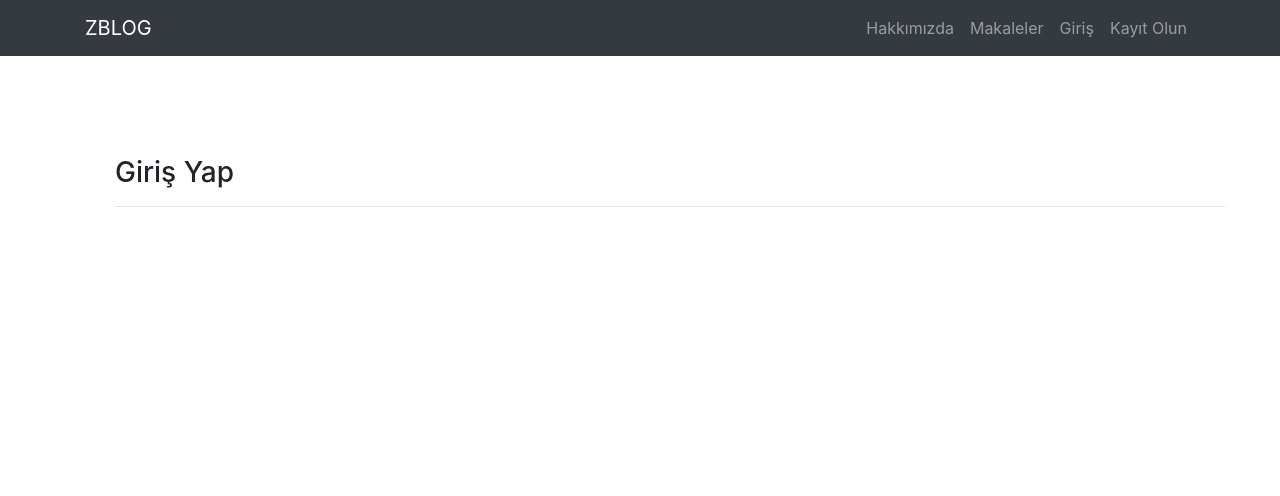
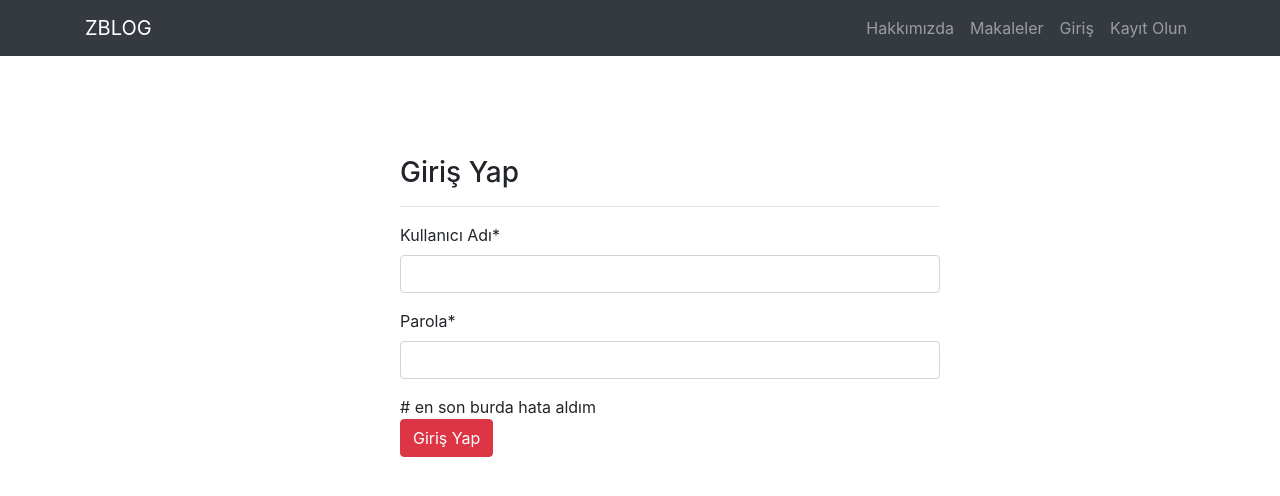
Before and after one commit to zeyn-zeze/Blog-Project-With-Django, a Django app: page /user/login/ in a window 1280 px wide. Shown: the top 496 px of the page. Run offline with Django 5.2, Linux system fonts and the light colour scheme; some libraries are stand-ins or nearby versions.

Commit message:
en son login.html 14.satırda hata aldım

```diff
--- a/blog/settings.py
+++ b/blog/settings.py
@@ -39,6 +39,7 @@ INSTALLED_APPS = [
     'django.contrib.staticfiles',
     "article",
     "user",
+    "crispy_forms",
 ]
 
 MIDDLEWARE = [
@@ -127,3 +128,5 @@ STATICFILES_DIRS = [
 # https://docs.djangoproject.com/en/5.0/ref/settings/#default-auto-field
 
 DEFAULT_AUTO_FIELD = 'django.db.models.BigAutoField'
+
+CRISPY_TEMPLATE_PACK = 'bootstrap5'
--- a/templates/layout.html
+++ b/templates/layout.html
@@ -9,6 +9,16 @@
 <body>
 
     {% include "includes/navbar.html" %}
+
+    {% if messages %}
+           <div class="messages">
+              {% for message in messages %}
+               <div{% if message.tags %} class="alert alert-{{ message.tags }}"{% endif %}>{{ message }}</div>
+               {% endfor %}
+           </div>
+    {% endif %}
+
+
      <div style="margin : 100px" class="container">
         {% block body%}
 
--- a/templates/login.html
+++ b/templates/login.html
@@ -1,7 +1,24 @@
 {% extends "layout.html" %}
 
 {% block body%}
-<h3>Giriş Yap</h3>
-<hr>
+
+{% load crispy_forms_tags %}
+
+<div class="row">
+    <div class="col-md-6 offset-md-3">
+        <h3>Giriş Yap</h3>
+         <hr>
+
+        <form method = "post">
+            {% csrf_token %}
+            {{form | crispy}} # en son burda hata aldım
+
+            <br>
+            <button type="submit" class="btn btn-danger">Giriş Yap</button>
+          </form>
+    </div>
+  </div>
+
+
 
 {% endblock body%}
--- a/user/forms.py
+++ b/user/forms.py
@@ -1,4 +1,13 @@
 from django import forms
+
+class LoginForm(forms.Form):
+    username = forms.CharField(label="Kullanıcı Adı")
+    password = forms.CharField(label= "Parola",widget=forms.PasswordInput)
+
+
+
+
+
 
 class RegisterForm(forms.Form):
     username = forms.CharField(max_length=50, label="Kullanıcı Adı")
@@ -11,6 +20,6 @@ class RegisterForm(forms.Form):
         confirm = cleaned_data.get("confirm")
 
         if password and confirm and password != confirm:
-            raise forms.ValidationError("Parolalar Eşleşmedi!")
+             raise forms.ValidationError("Parolalar Eşleşmedi!")
 
         return cleaned_data
--- a/user/views.py
+++ b/user/views.py
@@ -1,18 +1,61 @@
-from django.shortcuts import render
-from .forms import RegisterForm
-# Create your views here.
+from django.shortcuts import render, redirect
+from .forms import RegisterForm,LoginForm
+from django.contrib.auth.models import User
+from django.contrib import messages
+from django.contrib.auth import login,authenticate
+
 
 def register(request):
-    form = RegisterForm()
+    if request.method == "POST":
+        form = RegisterForm(request.POST)
+        if form.is_valid():
+            username = form.cleaned_data.get("username")
+            password = form.cleaned_data.get("password")
+
+            newUser = User(username =username)
+            newUser.set_password(password)
+            newUser.save()
+
+            login(request, newUser)
+            messages.success(request,"Başarıyla Kaydoldunuz")
+
+            return redirect("index")
+        context = {
+        "form": form,
+        }
+        return render(request, "register.html", context)
+
+
+    else:
+        form = RegisterForm()
+
+    context = {
+        "form": form,
+    }
+
+    return render(request, "register.html", context)
+
+def loginUser(request):
+
+    form = LoginForm(request.POST or None)
+
     context = {
 
-        "form" : form,
+        "form":form
     }
+    if form.is_valid():
+        username  =form.cleaned_data.get("username")
+        password =form.cleaned_data.get("password")
 
-    return render(request,"register.html",context)
+        user = authenticate(username=username,password=password)
 
-def loginUser(request):
-    return render(request,"login.html")
+        if user is None:
+            messages.info(request,"Kullanıcı Adı veya Parola Hatalı")
+            return render(request,"login.html")
+        messages.success(request,"Başarıyla Giriş Yaptınız")
+        login(request,user)
+        return redirect("index")
+    return render(request,"login.html",context)
 
 def logoutUser(request):
-    return render(request,"logout.html")
+    return render(request, "logout.html")
```
Also changed, not shown: templates/register.html (+7 -3 lines), db.sqlite3.
